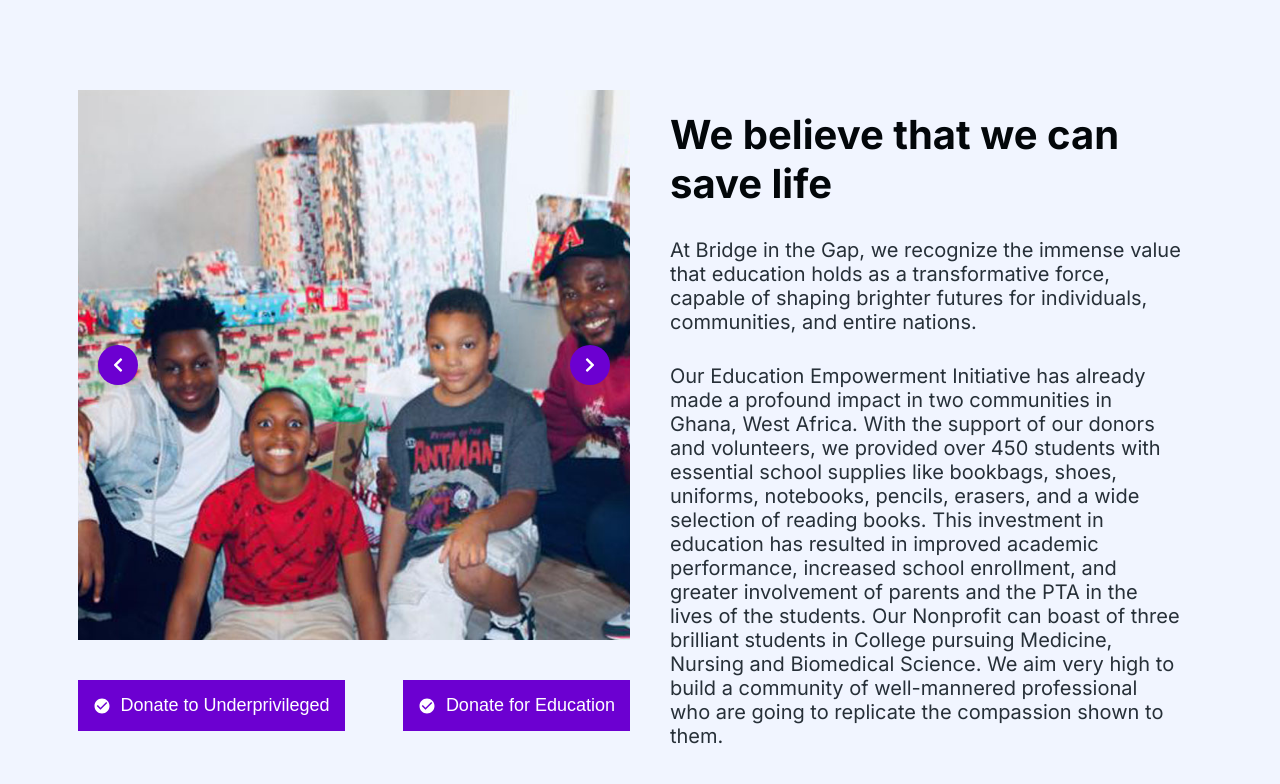
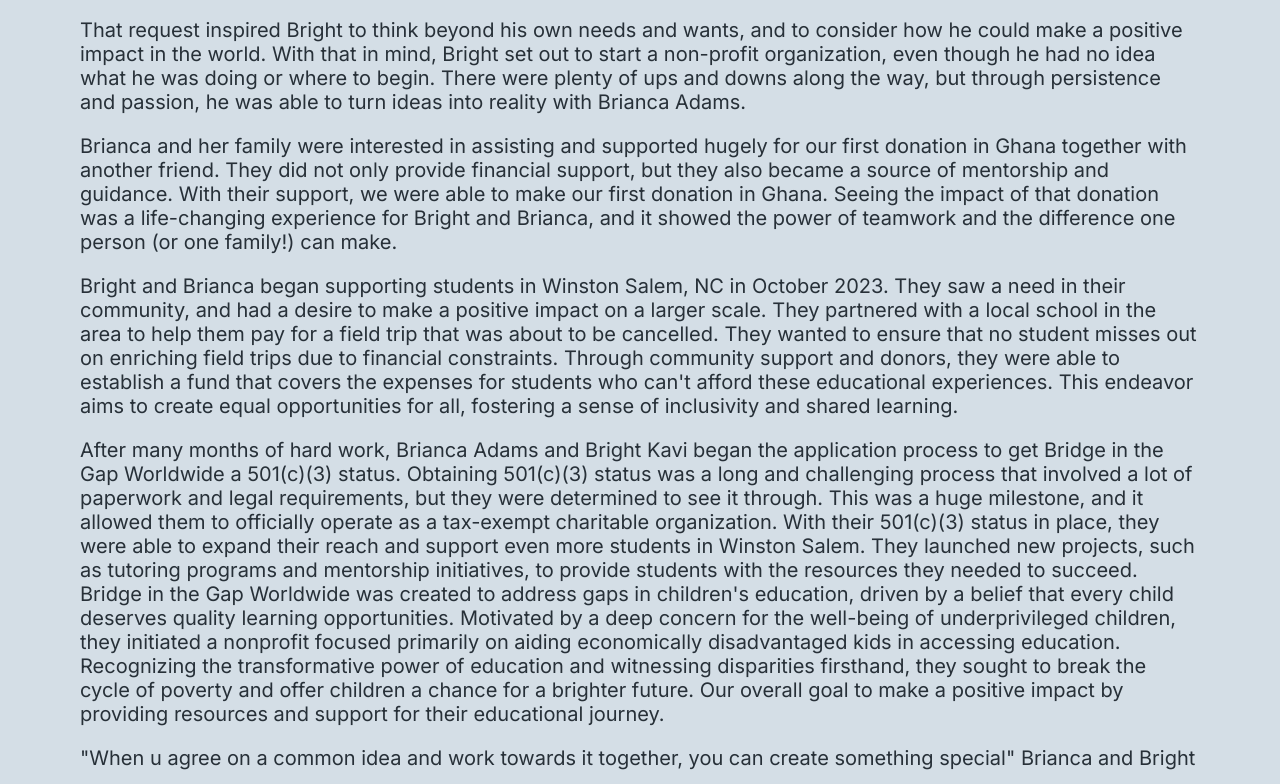
Before and after one commit to herdoycode/ghana, a Next.js app: page /about in a window 1280 px wide. Shown: the part 356-1140 px from the top of the page. Built offline with nearby package versions, Linux system fonts and the light colour scheme.

Commit message:
Create changes

```diff
--- a/app/about/page.scss
+++ b/app/about/page.scss
@@ -1,19 +1,23 @@
 .about-wrapper {
-  padding: 8rem 0rem;
   display: flex;
   align-items: center;
   justify-content: center;
   flex-direction: column;
   .ab-top {
-    text-align: center;
-    width: 70rem;
-    padding: 1rem 8rem;
+    padding: 10rem 8rem;
     margin-bottom: 10rem;
+    background: var(--bg-secondary);
     h1 {
       font-size: 5rem;
       margin-bottom: 3rem;
+      text-align: center;
+    }
+    p {
+      margin-top: 2rem;
+      font-size: 2rem;
     }
     @media screen and (max-width: 768px) {
+      padding: 10rem 2rem;
       width: 100%;
       h1 {
         font-size: 3rem;
--- a/app/about/page.tsx
+++ b/app/about/page.tsx
@@ -1,7 +1,6 @@
 import Link from "next/link";
 import { MdCheckCircle } from "react-icons/md";
 import Slider from "../components/slider/Slider";
-import Tastimonial from "../components/testimonial/Tastimonial";
 import "./page.scss";
 
 const AboutPage = () => {
@@ -10,8 +9,66 @@
       <div className="ab-top">
         <h1>About us</h1>
         <p>
-          The hunger to bridge the gap in the lives of people and set the pace
-          to build the foundations of many generations.
+          Growing up, Bright always knew his mother was a generous and
+          compassionate person. But when she asked him to help pay tuition for
+          some students as a birthday gift, it really hit home just how deeply
+          she cared about helping others.
+        </p>
+        <p>
+          That request inspired Bright to think beyond his own needs and wants,
+          and to consider how he could make a positive impact in the world. With
+          that in mind, Bright set out to start a non-profit organization, even
+          though he had no idea what he was doing or where to begin. There were
+          plenty of ups and downs along the way, but through persistence and
+          passion, he was able to turn ideas into reality with Brianca Adams.
+        </p>
+        <p>
+          Brianca and her family were interested in assisting and supported
+          hugely for our first donation in Ghana together with another friend.
+          They did not only provide financial support, but they also became a
+          source of mentorship and guidance. With their support, we were able to
+          make our first donation in Ghana. Seeing the impact of that donation
+          was a life-changing experience for Bright and Brianca, and it showed
+          the power of teamwork and the difference one person (or one family!)
+          can make.
+        </p>
+        <p>
+          Bright and Brianca began supporting students in Winston Salem, NC in
+          October 2023. They saw a need in their community, and had a desire to
+          make a positive impact on a larger scale. They partnered with a local
+          school in the area to help them pay for a field trip that was about to
+          be cancelled. They wanted to ensure that no student misses out on
+          enriching field trips due to financial constraints. Through community
+          support and donors, they were able to establish a fund that covers the
+          expenses for students who can't afford these educational experiences.
+          This endeavor aims to create equal opportunities for all, fostering a
+          sense of inclusivity and shared learning.
+        </p>
+        <p>
+          After many months of hard work, Brianca Adams and Bright Kavi began
+          the application process to get Bridge in the Gap Worldwide a 501(c)(3)
+          status. Obtaining 501(c)(3) status was a long and challenging process
+          that involved a lot of paperwork and legal requirements, but they were
+          determined to see it through. This was a huge milestone, and it
+          allowed them to officially operate as a tax-exempt charitable
+          organization. With their 501(c)(3) status in place, they were able to
+          expand their reach and support even more students in Winston Salem.
+          They launched new projects, such as tutoring programs and mentorship
+          initiatives, to provide students with the resources they needed to
+          succeed. Bridge in the Gap Worldwide was created to address gaps in
+          children's education, driven by a belief that every child deserves
+          quality learning opportunities. Motivated by a deep concern for the
+          well-being of underprivileged children, they initiated a nonprofit
+          focused primarily on aiding economically disadvantaged kids in
+          accessing education. Recognizing the transformative power of education
+          and witnessing disparities firsthand, they sought to break the cycle
+          of poverty and offer children a chance for a brighter future. Our
+          overall goal to make a positive impact by providing resources and
+          support for their educational journey.
+        </p>
+        <p>
+          "When u agree on a common idea and work towards it together, you can
+          create something special" Brianca and Bright
         </p>
       </div>
       <div className="container">
@@ -32,7 +89,7 @@
             </div>
           </div>
           <div className="ab-rigtht">
-            <h2>We believe that we can save life</h2>
+            <h2>We believe we can have save lives.</h2>
             <p>
               At Bridge in the Gap, we recognize the immense value that
               education holds as a transformative force, capable of shaping
@@ -55,7 +112,6 @@
           </div>
         </div>
       </div>
-      <Tastimonial />
     </div>
   );
 };
```
Also changed, not shown: app/components/profileCard/ProfileCard.tsx (+39 -0 lines), public/44.jpg (added).
